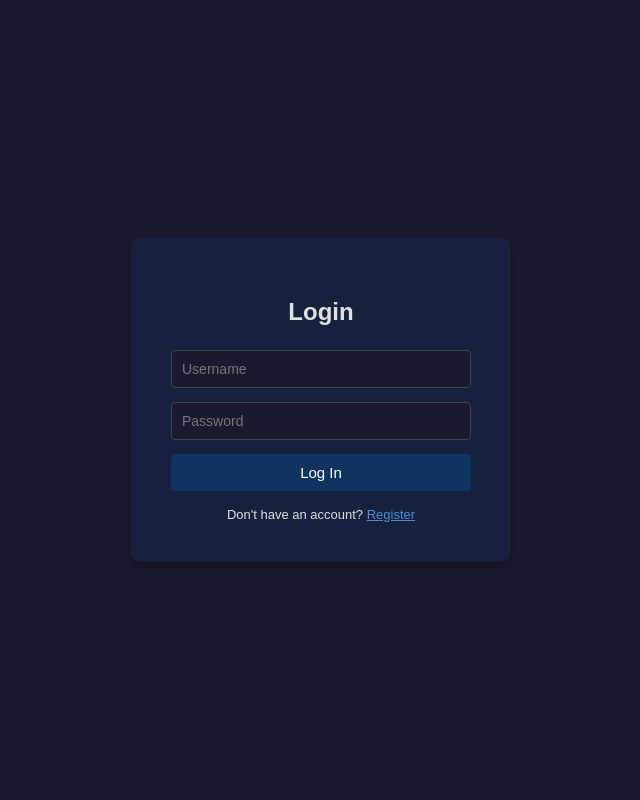
After one commit to Gareth-Tsu/scheduler, a Flask app: page /login in a window 1280 px wide. The commit adds this page. Shown: the whole page, without its empty margins (319-959 px from the left). Run offline with Flask 3, Linux system fonts and the light colour scheme.

Commit message:
Finished the login feature ran into error with flask request being different from HTML form

```diff
--- a/Scheduler/app.py
+++ b/Scheduler/app.py
@@ -6,7 +6,7 @@ from database import (init_db, save_event, delete_event,
                       get_user_by_username, check_password)
 
 app = Flask(__name__)
-app.secret_key = "change-this-to-something-random"  # encrypts the session cookie
+app.secret_key = "fluffy-bunny's-and-teddy-bears"  # encrypts the session cookie
 
 init_db()
 
--- /dev/null
+++ b/Scheduler/templates/login.html
@@ -0,0 +1,74 @@
+<!DOCTYPE html>
+<html>
+<head>
+    <title>Login</title>
+    <style>
+        body {
+            font-family: Arial, sans-serif;
+            background: #1a1a2e;
+            color: #e0e0e0;
+            display: flex;
+            justify-content: center;
+            align-items: center;
+            height: 100vh;
+            margin: 0;
+        }
+        .box {
+            background: #16213e;
+            padding: 40px;
+            border-radius: 10px;
+            width: 300px;
+            box-shadow: 0 4px 10px rgba(0,0,0,0.3);
+        }
+        h2 { text-align: center; margin-bottom: 24px; }
+        input {
+            width: 100%;
+            padding: 10px;
+            margin-bottom: 14px;
+            background: #1a1a2e;
+            border: 1px solid #444;
+            border-radius: 4px;
+            color: #e0e0e0;
+            font-size: 14px;
+            box-sizing: border-box;
+        }
+        button {
+            width: 100%;
+            padding: 10px;
+            background: #0f3460;
+            color: white;
+            border: none;
+            border-radius: 4px;
+            cursor: pointer;
+            font-size: 15px;
+        }
+        button:hover { background: #4a90d9; }
+        .error {
+            color: #e74c3c;
+            font-size: 13px;
+            margin-bottom: 12px;
+            text-align: center;
+        }
+        .link {
+            text-align: center;
+            margin-top: 16px;
+            font-size: 13px;
+        }
+        a { color: #4a90d9; }
+    </style>
+</head>
+<body>
+    <div class="box">
+        <h2>Login</h2>
+        {% if error %}
+        <div class="error">{{ error }}</div>
+        {% endif %}
+        <form method="POST">
+            <input type="text" name="username" placeholder="Username" required>
+            <input type="password" name="password" placeholder="Password" required>
+            <button type="submit">Log In</button>
+        </form>
+        <div class="link">Don't have an account? <a href="/register">Register</a></div>
+    </div>
+</body>
+</html>
```
Also changed, not shown: Scheduler/templates/index.html (+6 -3 lines), Scheduler/templates/register.html (added, +74 -0 lines), Scheduler/scheduler.db (added).
